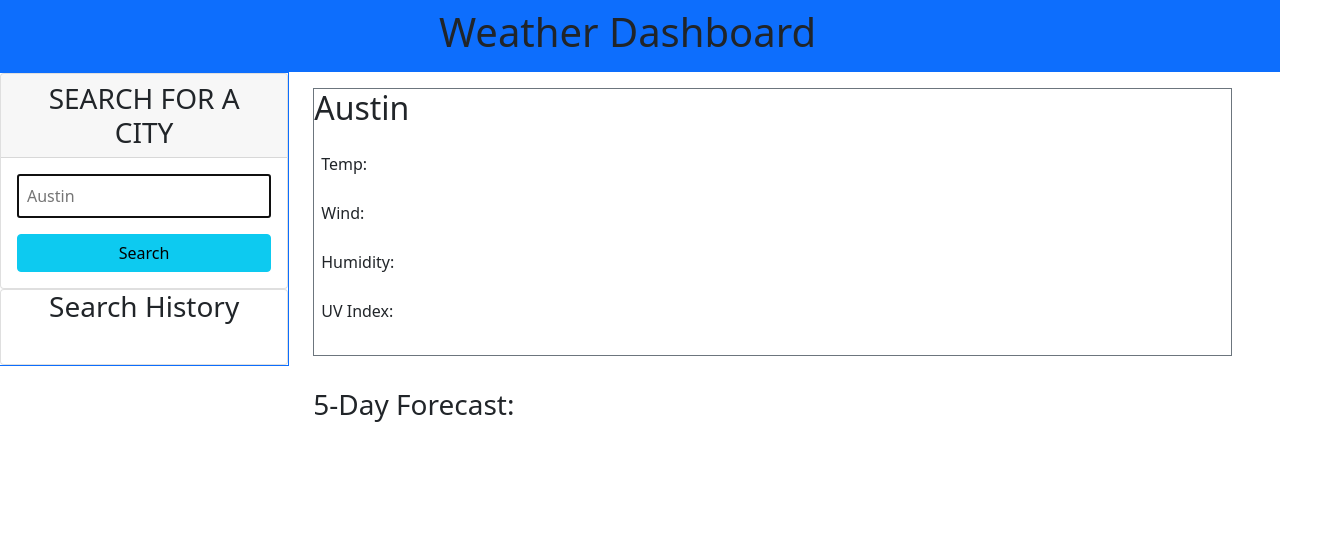
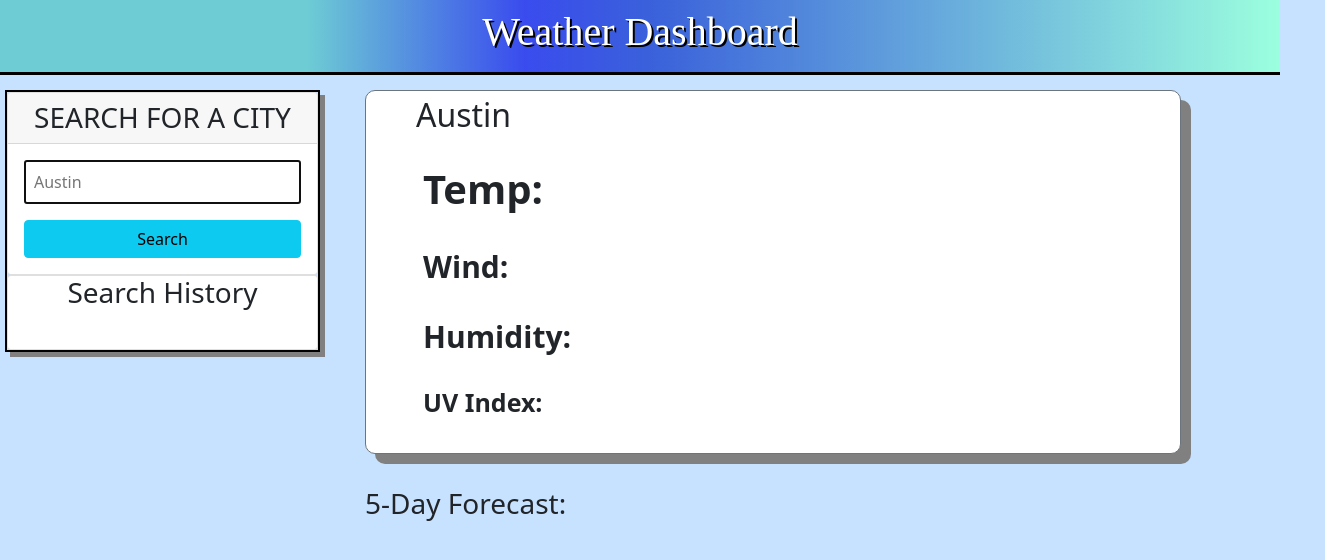
Before and after one commit to Azariill/weatherTracker, a plain HTML site: page index.html in a window 1280 px wide. Shown: the whole page, 1325 px wide, since content can reach past the window. Drawn offline with nearby package versions, Linux system fonts and the light colour scheme.

Commit message:
updated CSS

```diff
--- a/assets/js/script.js
+++ b/assets/js/script.js
@@ -75,7 +75,7 @@ var findWeather = function(myLat, myLon){
 
         //Create a div
          var divEl = document.createElement('div');
-         divEl.classList = "bg-primary col-2 me-3 p-1";
+         divEl.classList = "forecastContainer col-12 col-md-2 me-3 p-1";
          fiveDaySection.append(divEl);
          //create h4
          var h4EL = document.createElement('h4');
@@ -83,8 +83,10 @@ var findWeather = function(myLat, myLon){
          h4EL.textContent = dateForCity;
          divEl.appendChild(h4EL);
          var imgEl = document.createElement('img');
+         imgEl.setAttribute("id", "pngImg");
          imgEl.setAttribute("src",pngLink);
          imgEl.setAttribute("alt", "small icon showing current weather conditions");
+
          divEl.appendChild(imgEl);
 
 
@@ -127,12 +129,12 @@ var addToHistory = function(citytext){
     var cityButtons = $('#cityButtons');
     cityButtons.html("");
 
-debugger;
+
     if(searchHistory.length < 6 && citytext){
 
 
         searchHistory.unshift(citytext);
-        console.log(searchHistory);
+
     }
     else if(searchHistory.length === 6){
         searchHistory.pop();
@@ -153,7 +155,7 @@ debugger;
         var btnEl = $("<div>").addClass("btn btn-info mt-3");
         btnEl.attr('id', "cityButtons");
         btnEl.text(searchHistory[i]);
-        console.log(btnEl);
+
         cityButtons.append(btnEl);
 
 
@@ -174,7 +176,7 @@ $('#user-form').submit(function(event){
 })
 $('#cityButtons').click(function(event){
     var event = event.target;
-    console.log(event);
+
     var citytext = event.textContent;
     findCityName(citytext);
 
--- a/assets/stylesheets/stylesheet.css
+++ b/assets/stylesheets/stylesheet.css
@@ -1,7 +1,28 @@
-.fixPadding{
-    margin-left: -25px;
+.currentCityDiv{
+    width: 85%;
+    margin-left: 45px;
+    margin-top: 15px;
+    padding-left: 50px;
+    padding-top: 5px;
+    border: 2px solid black;
+    border-radius: 10px;
+    box-shadow: 10px 10px grey;
+    background-color: white;
+}
 
+.forecastContainer{
+    border: 1px solid black;
+    border-radius: 15px;
+    box-shadow: 10px 10px grey;
+    background-color: white;
+}
 
+.fiveDaySection{
+    margin-left: 45px;
+}
+
+body{
+    background-color: #c7e2ff;
 }
 
 .listStyle li{
@@ -16,12 +37,16 @@
 .favorable{
     color: white;
     background-color: rgb(46, 216, 46);
+    padding: 0px 30px;
+    border-radius: 10%;
 
 }
 
 .moderate{
     color: white;
     background-color: rgb(214, 214, 19);
+     padding: 0px 25px;
+    border-radius: 10%;
 
 }
 
@@ -32,3 +57,49 @@
 
 
 }
+#pngImg{
+    background-color: #c7e7ff;
+    padding-left: 24px;
+    padding-right: 90px;
+    box-shadow: 5px 5px grey;
+    border-radius: 15px;
+    border-bottom: 3px solid black;
+
+}
+
+.citySearchDiv{
+    border: 2px solid black;
+    box-shadow: 5px 5px grey;
+    margin-top: 15px;
+    margin-left: 5px;
+
+}
+
+.mainHeader{
+     font-family: Brush Script MT;
+
+     border-bottom: 3px solid black;
+     background: rgb(204,251,255);
+     background: linear-gradient(90deg, rgb(109 204 212) 24%, rgb(18 33 233 / 78%) 41%, rgb(14 57 207 / 76%) 51%, rgba(155,255,222,1) 100%, rgba(0,0,0,1) 100%, rgba(0,0,0,1) 100%);
+     color: #ffffff;
+     text-shadow: 2px 2px #000000;
+}
+#currentTemp{
+    font-size: 40px;
+    font-weight: bolder;
+}
+
+#currentWind, #currentHumidity{
+    font-size: 30px;
+    font-weight: bolder;
+}
+
+#currentUV{
+    font-size: 25px;
+    font-weight: bolder;
+}
+
+li{
+    font-size: 18px;
+    font-weight: bolder;
+}
--- a/index.html
+++ b/index.html
@@ -10,14 +10,14 @@
 
 
 </head>
-<body class="flex-column min-100-vh fixPadding">
-    <header class="container-fluid bg-primary text-center p-2">
+<body class="flex-column min-100-vh">
+    <header class="container-fluid mainHeader text-center p-2">
       <h1 class="weatherDashTxt"> Weather Dashboard</h1>
     </header>
 
-  <main class="container-fluid row">
-    <section class="col-12 col-md-3">
-      <div class=" border border-primary d-flex flex-column">
+  <main class=".container-sm d-md-flex">
+    <section class="col-12 col-md-3 ">
+      <div class=" citySearchDiv d-flex flex-column">
 
         <div class="card">
           <h3 class="card-header text-uppercase text-center">Search for a City </h3>
@@ -42,7 +42,7 @@
 
     <div class="d-flex flex-column col-12 col-md-9 vh-100">
       <section class="col-12 col-md-9 h-30 w-100"  >
-        <div class="border border-secondary w-100 mt-3 h-100">
+        <div class="border border-secondary currentCityDiv h-100">
           <div>
             <h2 id="mainCity">Austin</h2>
             <div class="currentDayWeather"></div>
@@ -56,9 +56,9 @@
 
         </div>
       </section>
-      <section class=" col-12  h-30 mt-5">
+      <section class=" col-12  h-30 mt-5 fiveDaySection">
         <div class="col-12"><h3>5-Day Forecast:</h3></div>
-        <div class="col-12 d-flex mt-4" id="fiveDaySection">
+        <div class="col-12 d-md-flex mt-4" id="fiveDaySection">
 
 
 
```
